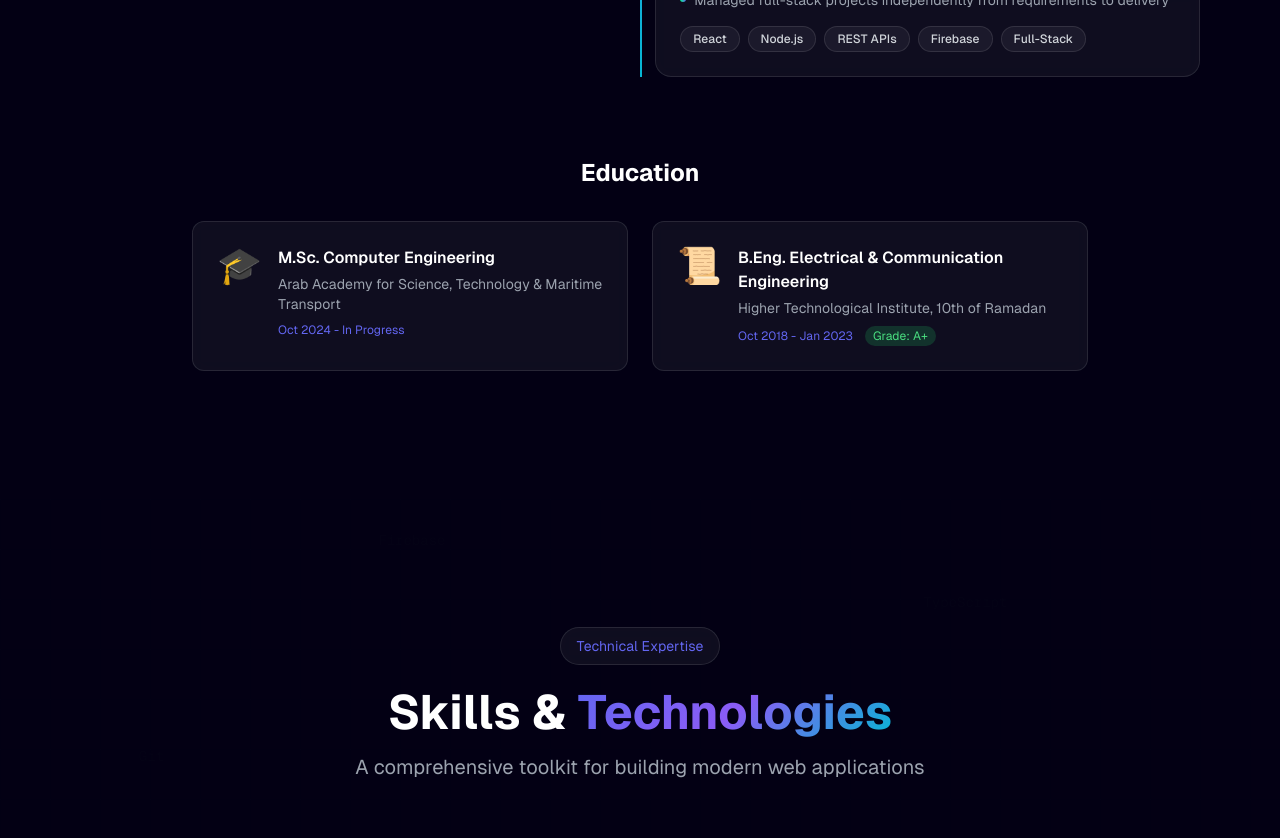
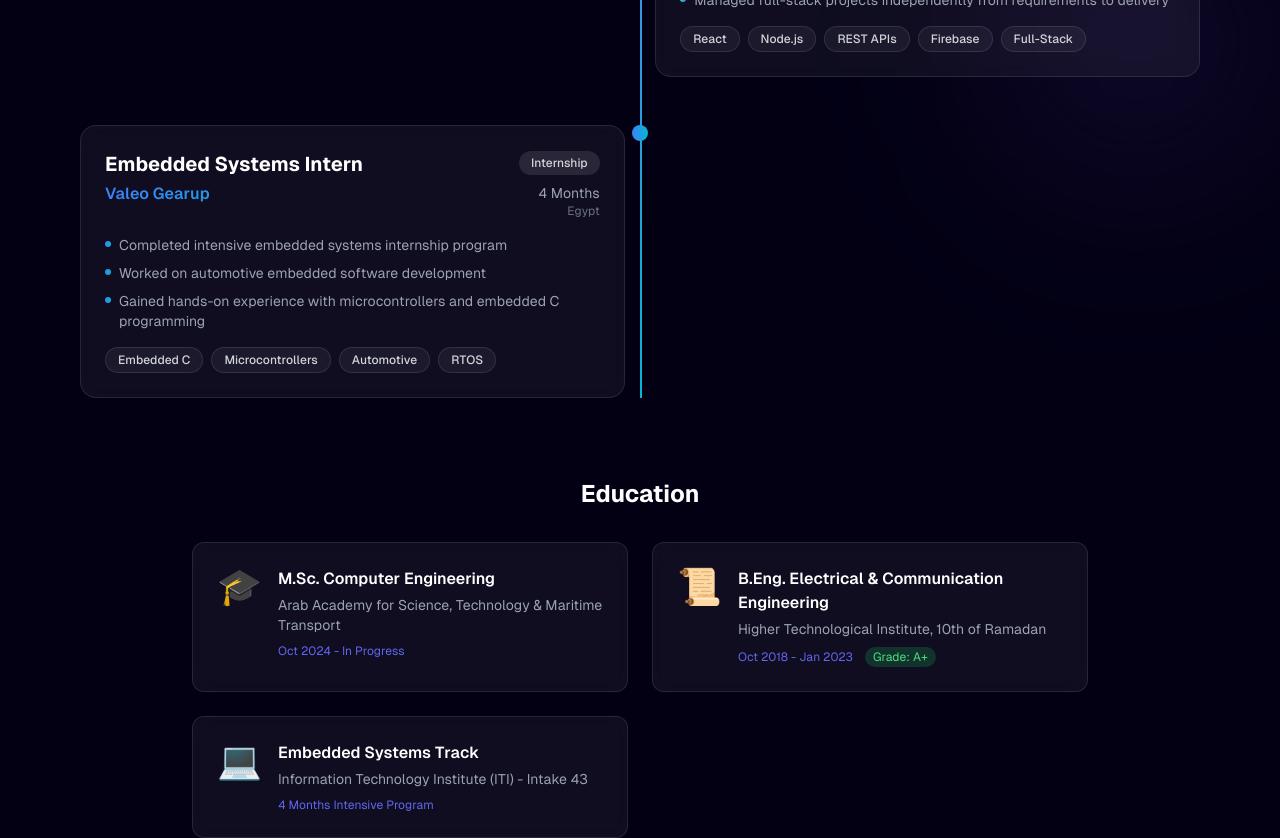
Before and after one commit to mhmdreda99/portfolio, a Next.js app: page / in a window 1280 px wide. Shown: the part 4060-4898 px from the top of the page. Built offline with nearby package versions, Linux system fonts and the light colour scheme.

Commit message:
Add ITI Embedded Systems track and Valeo internship
- Add ITI Intake 43 Embedded Systems track to Education section
- Add Valeo Gearup internship experience (4 months)

```diff
--- a/src/components/Experience.tsx
+++ b/src/components/Experience.tsx
@@ -80,6 +80,20 @@ const experiences = [
     ],
     technologies: ["React", "Node.js", "REST APIs", "Firebase", "Full-Stack"],
     color: "from-neon-green to-primary",
+  },
+  {
+    title: "Embedded Systems Intern",
+    company: "Valeo Gearup",
+    location: "Egypt",
+    period: "4 Months",
+    type: "Internship",
+    description: [
+      "Completed intensive embedded systems internship program",
+      "Worked on automotive embedded software development",
+      "Gained hands-on experience with microcontrollers and embedded C programming",
+    ],
+    technologies: ["Embedded C", "Microcontrollers", "Automotive", "RTOS"],
+    color: "from-blue-500 to-cyan-500",
   },
 ];
 
@@ -245,6 +259,12 @@ export default function Experience() {
                 grade: "Grade: A+",
                 icon: "📜",
               },
+              {
+                degree: "Embedded Systems Track",
+                school: "Information Technology Institute (ITI) - Intake 43",
+                period: "4 Months Intensive Program",
+                icon: "💻",
+              },
             ].map((edu, index) => (
               <motion.div
                 key={edu.degree}
```
